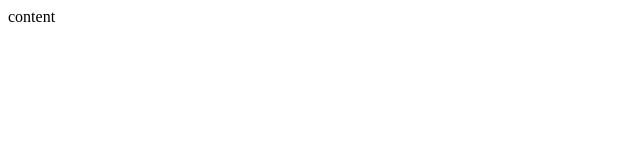
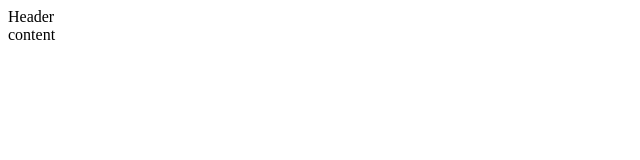
Before and after one commit to manjumani08/App, a plain HTML site: page index.html in a window 1280 px wide. Shown: the full height of the page, 0-640 px from the left. Drawn offline with Linux system fonts and the light colour scheme.

Commit message:
header commit

```diff
--- a/index.html
+++ b/index.html
@@ -6,6 +6,7 @@
     <title>Document</title>
 </head>
 <body>
+    <div>Header</div>
     <div>content</div>
 </body>
 </html>
```
